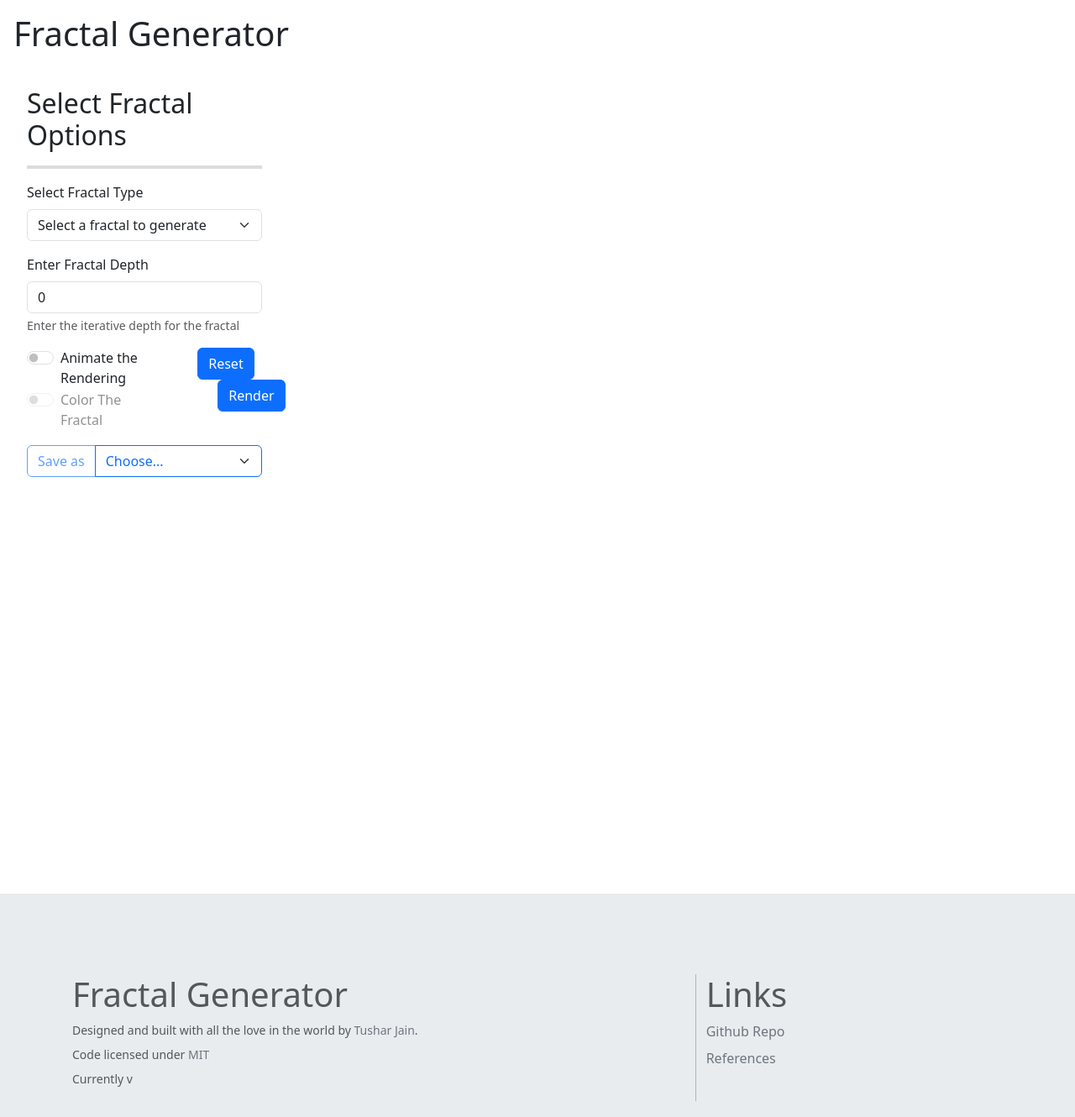
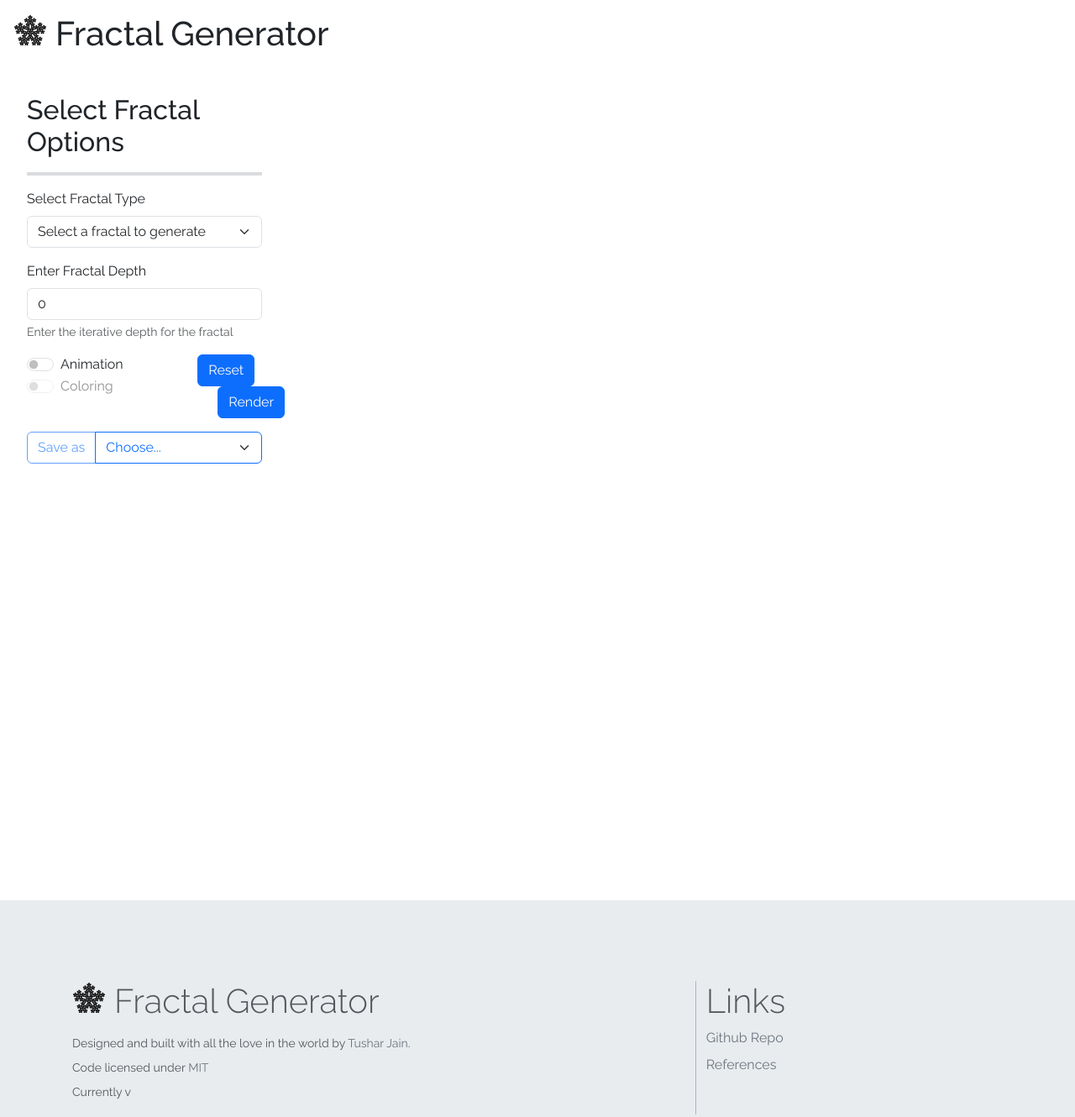
Before and after one commit to tj-dsk-tpp/fractal-generator, a website built with Vite: page index.html in a window 1280 px wide. Shown: the top 1330 px of the page at 84% size. Built offline with nearby package versions, Linux system fonts and the light colour scheme.

Commit message:
addind logo and updating font

```diff
--- a/index.html
+++ b/index.html
@@ -4,11 +4,7 @@
     <meta charset="UTF-8" />
     <meta http-equiv="X-UA-Compatible" content="IE=edge" />
     <meta name="viewport" content="width=device-width, initial-scale=1.0" />
-    <link
-      rel="icon"
-      type="image/svg+xml"
-      href="https://github.githubassets.com/pinned-octocat.svg"
-    />
+    <link rel="icon" type="image/svg+xml" href="/logo.svg" />
     <!-- Primary Meta Tags -->
     <title>Fractals | Tushar Jain (tj-dsk-tpp)</title>
     <meta name="title" content="Fractals | Tushar Jain (tj-dsk-tpp)" />
@@ -48,13 +44,27 @@
     <link
       rel="stylesheet"
       href="https://cdn.jsdelivr.net/npm/bootstrap@5.3.0-alpha1/dist/css/bootstrap.min.css"
+      crossorigin
     />
+    <link rel="preconnect" href="https://fonts.googleapis.com" />
+    <link rel="preconnect" href="https://fonts.gstatic.com" crossorigin />
+    <link
+      href="https://fonts.googleapis.com/css2?family=Raleway:ital,wght@0,100;0,200;0,300;0,400;0,500;0,600;0,700;0,800;0,900;1,100;1,200;1,300;1,400;1,500;1,600;1,700;1,800;1,900&display=swap"
+      rel="stylesheet"
+    />
+    <style>
+      body {
+        font-family: "Raleway", sans-serif;
+      }
+    </style>
   </head>
 
   <body>
     <header class="pt-3 px-3">
       <div class="col">
-        <p class="h1">Fractal Generator</p>
+        <p class="h1">
+          <img src="/logo.svg" width="40px" class="mb-3" />&emsp14;Fractal Generator
+        </p>
       </div>
     </header>
     <main class="p-3">
@@ -107,7 +117,7 @@
                       id="animate"
                     />
                     <label class="form-check-label" for="animate">
-                      Animate the Rendering
+                      Animation
                     </label>
                   </div>
                   <div class="form-check form-switch">
@@ -119,7 +129,7 @@
                       disabled
                     />
                     <label class="form-check-label" for="colorful">
-                      Color The Fractal
+                      Coloring
                     </label>
                   </div>
                 </div>
@@ -182,7 +192,9 @@
       <div class="container py-4 py-md-5 px-4 px-md-3 text-body-secondary">
         <div class="row justify-content-between">
           <div class="col-8 border-end border-dark-subtle">
-            <h3 class="display-6 mb-2">Fractal Generator</h3>
+            <h3 class="display-6 mb-2">
+              <img src="logo.svg" width="40px" class="mb-3" />&emsp14;Fractal Generator
+            </h3>
             <ul class="small list-unstyled">
               <li class="mb-2">
                 Designed and built with all the love in the world by
@@ -226,7 +238,10 @@
         </div>
       </div>
     </footer>
-    <script src="https://cdn.jsdelivr.net/npm/bootstrap@5.3.0-alpha1/dist/js/bootstrap.bundle.min.js"></script>
+    <script
+      src="https://cdn.jsdelivr.net/npm/bootstrap@5.3.0-alpha1/dist/js/bootstrap.bundle.min.js"
+      crossorigin
+    ></script>
     <script type="module" src="src/index.js"></script>
   </body>
 </html>
```
Also changed, not shown: public/logo.svg (added).
